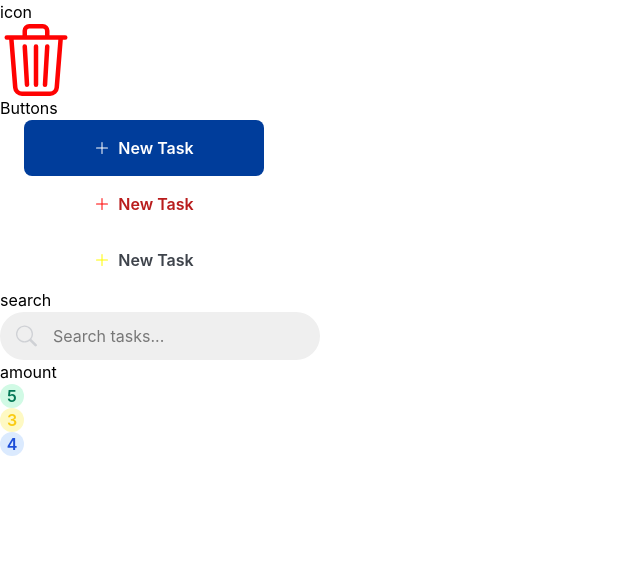
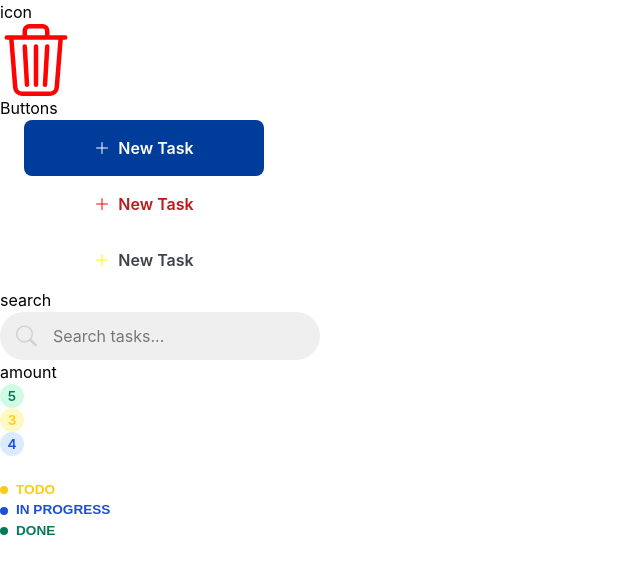
Before and after one commit to michaelprocha/todo-json-server, a React (Vite) app: page / in a window 1280 px wide. Shown: the top 574 px of the page, without its empty margins (0-640 px from the left). Built offline with nearby package versions, Linux system fonts and the light colour scheme.

Commit message:
add DescGrouptext component, gitgnore at mock folder and fix text-sm tailwind of system design

```diff
--- a/src/App.tsx
+++ b/src/App.tsx
@@ -6,6 +6,7 @@ import Button from "./components/Button";
 import Plus from "./assets/icons/add.svg?react";
 import Search from "./components/Search";
 import Amount from "./components/Amount";
+import DescGroupCardText from "./components/DescGroupCardText";
 
 const router = createBrowserRouter([
 	{
@@ -39,6 +40,11 @@ const router = createBrowserRouter([
 					<Amount color="secondary">3</Amount>
 					<Amount color="primary">4</Amount>
 				</div>
+				<div>
+					<DescGroupCardText color="primary">todo</DescGroupCardText>
+					<DescGroupCardText color="secondary">in progress</DescGroupCardText>
+					<DescGroupCardText color="tertiary">done</DescGroupCardText>
+				</div>
 			</>
 		),
 	},
--- /dev/null
+++ b/src/components/DescGroupCardText.tsx
@@ -0,0 +1,45 @@
+import { tv, type VariantProps } from "tailwind-variants";
+import { type ComponentProps } from "react";
+
+const descText = tv({
+	base: `font-bold uppercase text-sm font-inter`,
+	variants: {
+		color: {
+			primary: "text-yellow-mustard",
+			secondary: "text-blue-dark",
+			tertiary: "text-green-dark",
+		},
+	},
+	defaultVariants: {
+		color: "primary",
+	},
+});
+
+const ball = tv({
+	base: "h-2 w-2 rounded-sm",
+	variants: {
+		color: {
+			primary: "bg-yellow-mustard",
+			secondary: "bg-blue-dark",
+			tertiary: "bg-green-dark",
+		},
+	},
+	defaultVariants: {
+		color: "primary",
+	},
+});
+
+type DesctTextProps = ComponentProps<"p"> & VariantProps<typeof descText | typeof ball>;
+
+function DescGroupCardText({ color, children, className, ...props }: DesctTextProps) {
+	return (
+		<div className="flex gap-2 items-center">
+			<div className={ball({ color })}></div>
+			<p className={descText({ color, className })} {...props}>
+				{children}
+			</p>
+		</div>
+	);
+}
+
+export default DescGroupCardText;
--- a/src/style.css
+++ b/src/style.css
@@ -26,7 +26,7 @@
 
     --text-*: initial;
     --text-xs: 0.625rem;
-    --text-sm: 1rem;
+    --text-sm: 0.85rem;
     --text-base: 1rem;
     --text-lg: 1.25rem;
     --text-xl: 2.25rem;
```
Also changed, not shown: 1 other file (tests, documents, lock files or other folders).
